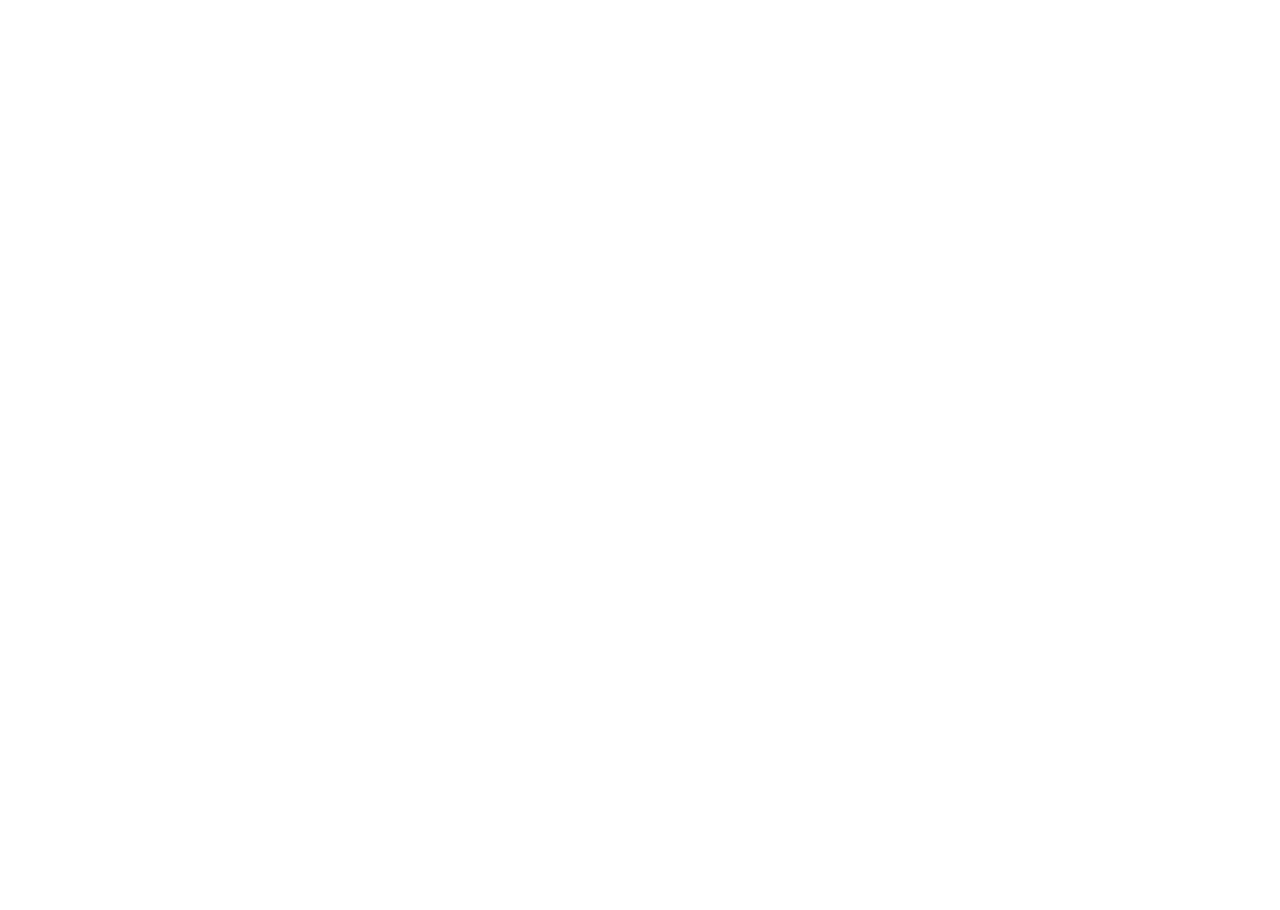
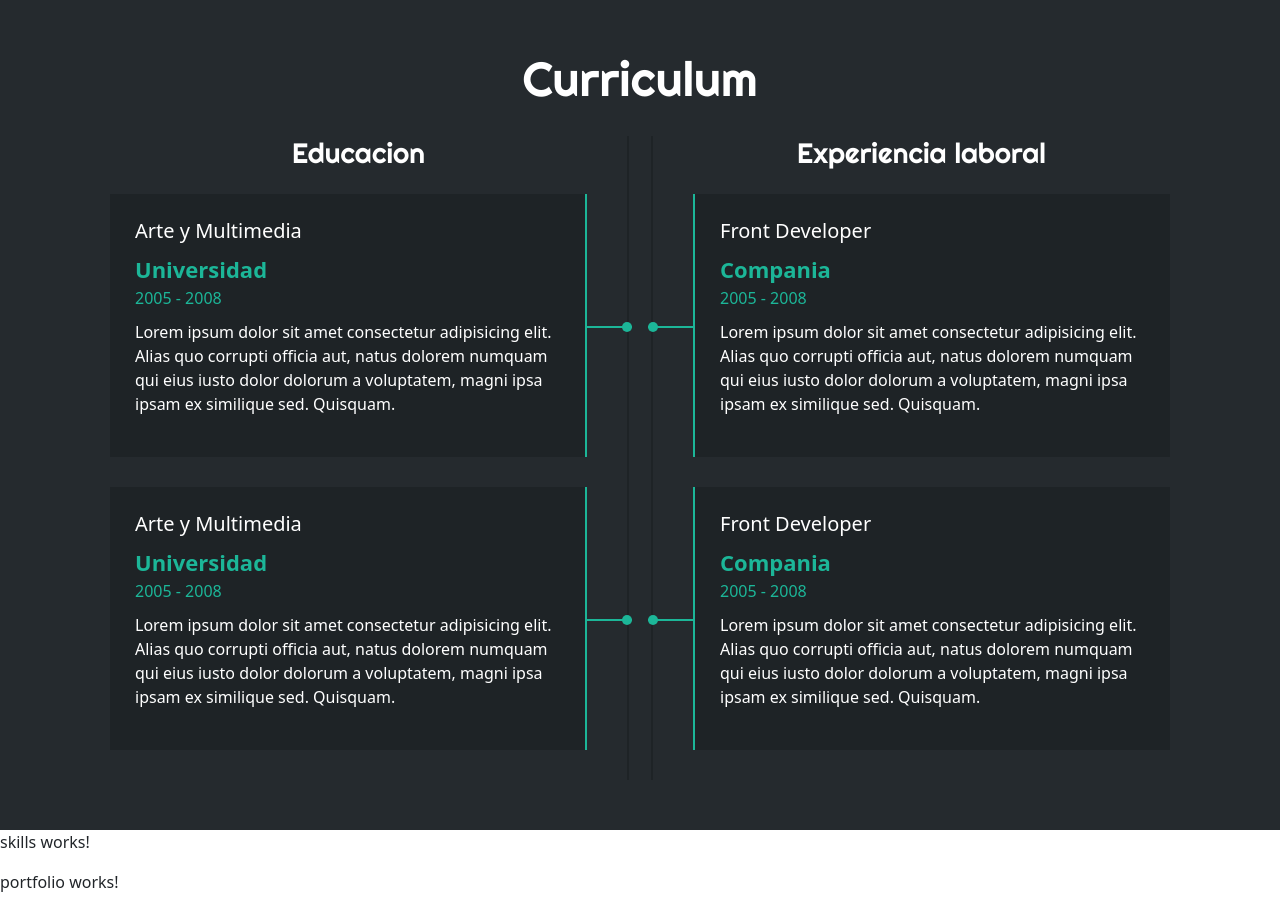
Before and after one commit to SamantaVCepeda/Portfolio-frontEnd, an Angular app in the folder frontend/: page / in a window 1280 px wide. Shown: the part 1320-2230 px from the top of the page. Before the commit the page ends 1298 px from the top, so only its background shows below. Built offline with nearby package versions, Linux system fonts and the light colour scheme.

Commit message:
Sección curriculum

```diff
--- a/frontend/src/app/app.component.html
+++ b/frontend/src/app/app.component.html
@@ -4,4 +4,3 @@
 <app-curriculum></app-curriculum>
 <app-skills></app-skills>
 <app-portfolio></app-portfolio>
-<app-contacto></app-contacto>
--- a/frontend/src/app/app.module.ts
+++ b/frontend/src/app/app.module.ts
@@ -8,7 +8,7 @@ import { SobreMiComponent } from './componentes/sobre-mi/sobre-mi.component';
 import { CurriculumComponent } from './componentes/curriculum/curriculum.component';
 import { SkillsComponent } from './componentes/skills/skills.component';
 import { PortfolioComponent } from './componentes/portfolio/portfolio.component';
-import { ContactoComponent } from './componentes/contacto/contacto.component';
+
 
 @NgModule({
   declarations: [
@@ -18,7 +18,6 @@ import { ContactoComponent } from './componentes/contacto/contacto.component';
     CurriculumComponent,
     SkillsComponent,
     PortfolioComponent,
-    ContactoComponent
   ],
   imports: [
     BrowserModule,
--- a/frontend/src/app/componentes/contacto/contacto.component.html
+++ /dev/null
@@ -1 +0,0 @@
-<p>contacto works!</p>
--- a/frontend/src/app/componentes/curriculum/curriculum.component.css
+++ b/frontend/src/app/componentes/curriculum/curriculum.component.css
@@ -0,0 +1,125 @@
+/* Curriculum */
+.curriculum {
+  background-color: #252A2E;
+  color: #fff;
+  padding: 50px 20px;
+}
+
+.curriculum .contenido-seccion {
+  max-width: 1100px;
+  margin: auto;
+}
+
+.curriculum h2 {
+  font-size: 48px;
+  font-family: 'Righteous';
+  text-align: center;
+  padding: 20px 0;
+}
+
+.curriculum .fila {
+  display: flex;
+  justify-content: space-between;
+}
+
+.curriculum .fila .columna {
+  width: 49%;
+  padding: 0 20px;
+}
+
+.curriculum .fila .columna h3 {
+  display: flex;
+  justify-content: center;
+  font-size: 28px;
+  font-family: 'Righteous';
+  margin-bottom: 25px;
+}
+
+.curriculum .fila .izquierda {
+  border-right: 2px solid #1e2326;
+}
+
+.curriculum .fila .derecha{
+  border-left: 2px solid #1e2326;
+}
+
+.curriculum .fila .item {
+  padding: 25px;
+  margin-bottom: 30px;
+  background-color: #1e2326;
+  position: relative;
+}
+
+.curriculum .fila .item h4 {
+  font-size: 20px;
+  margin-bottom: 10px;
+}
+
+.curriculum .fila .item .casa {
+  color: #1CB698;
+  font-size: 22px;
+  font-weight: bold;
+  display: block;
+}
+
+.curriculum .fila .item .fecha {
+  display: block;
+  color: #1CB698;
+  margin-bottom: 10px;
+}
+
+.curriculum .fila .item p {
+  line-height: 24px;
+}
+
+.curriculum .fila .izq {
+  border-right: 2px solid #1CB698;
+  margin-right: 20px;
+}
+
+.curriculum .fila .der {
+  border-left: 2px solid #1CB698;
+  margin-left: 20px;
+}
+
+.curriculum .fila .item .conectori {
+  height: 2px;
+  background-color: #1CB698;
+  width: 47px;
+  position: absolute;
+  top: 50%;
+  right: -47px;
+  z-index: 5;
+}
+
+.curriculum .fila .item .conectori .circuloi {
+  display: block;
+  height: 10px;
+  width: 10px;
+  border-radius: 50%;
+  background-color: #1CB698;
+  float: right;
+  position: relative;
+  bottom: 4px;
+}
+
+.curriculum .fila .item .conectord {
+  height: 2px;
+  background-color: #1CB698;
+  width: 47px;
+  position: absolute;
+  top: 50%;
+  left: -47px;
+  z-index: 5;
+}
+
+.curriculum .fila .item .conectord .circulod {
+  display: block;
+  height: 10px;
+  width: 10px;
+  border-radius: 50%;
+  background-color: #1CB698;
+  float: left;
+  position: relative;
+  bottom: 4px;
+}
--- a/frontend/src/app/componentes/curriculum/curriculum.component.html
+++ b/frontend/src/app/componentes/curriculum/curriculum.component.html
@@ -1 +1,66 @@
-<p>curriculum works!</p>
+<!-- Curriculum -->
+<section id="curriculum" class="curriculum">
+  <div class="contenido-seccion">
+    <h2>Curriculum</h2>
+    <div class="fila">
+      <div class="columna izquierda">
+        <h3>Educacion</h3>
+        <div class="item izq">
+          <h4>Arte y Multimedia</h4>
+          <span class="casa">Universidad</span>
+          <span class="fecha">2005 - 2008</span>
+          <p>Lorem ipsum dolor sit amet consectetur adipisicing elit.
+            Alias quo corrupti officia aut, natus dolorem numquam qui
+            eius iusto dolor dolorum a voluptatem, magni ipsa ipsam ex
+            similique sed. Quisquam.</p>
+            <div class="conectori">
+              <div class="circuloi">
+              </div>
+            </div>
+        </div>
+        <div class="item izq">
+          <h4>Arte y Multimedia</h4>
+          <span class="casa">Universidad</span>
+          <span class="fecha">2005 - 2008</span>
+          <p>Lorem ipsum dolor sit amet consectetur adipisicing elit.
+            Alias quo corrupti officia aut, natus dolorem numquam qui
+            eius iusto dolor dolorum a voluptatem, magni ipsa ipsam ex
+            similique sed. Quisquam.</p>
+            <div class="conectori">
+              <div class="circuloi">
+              </div>
+            </div>
+        </div>
+      </div>
+      <div class="columna derecha">
+        <h3>Experiencia laboral</h3>
+        <div class="item der">
+          <h4>Front Developer</h4>
+          <span class="casa">Compania</span>
+          <span class="fecha">2005 - 2008</span>
+          <p>Lorem ipsum dolor sit amet consectetur adipisicing elit.
+            Alias quo corrupti officia aut, natus dolorem numquam qui
+            eius iusto dolor dolorum a voluptatem, magni ipsa ipsam ex
+            similique sed. Quisquam.</p>
+            <div class="conectord">
+              <div class="circulod">
+              </div>
+            </div>
+        </div>
+        <div class="item der">
+          <h4>Front Developer</h4>
+          <span class="casa">Compania</span>
+          <span class="fecha">2005 - 2008</span>
+          <p>Lorem ipsum dolor sit amet consectetur adipisicing elit.
+            Alias quo corrupti officia aut, natus dolorem numquam qui
+            eius iusto dolor dolorum a voluptatem, magni ipsa ipsam ex
+            similique sed. Quisquam.</p>
+            <div class="conectord">
+              <div class="circulod">
+              </div>
+            </div>
+        </div>
+      </div>
+    </div>
+  </div>
+</section>
--- a/frontend/src/app/componentes/sobre-mi/sobre-mi.component.css
+++ b/frontend/src/app/componentes/sobre-mi/sobre-mi.component.css
@@ -5,6 +5,7 @@
   background-color: #1e2326;
   color: #fff;
   padding: 50px 20px;
+  height: 500px;
 }
 
 .sobremi .contenido-seccion {
@@ -36,7 +37,7 @@
   border: 2px solid #fff;
   width: fit-content;
   display: block;
-  margin: 20px auto;
+  margin: 100px auto;
   padding: 10px 22px;
   font-size: 16px;
   color: #fff;
--- a/frontend/src/app/componentes/sobre-mi/sobre-mi.component.html
+++ b/frontend/src/app/componentes/sobre-mi/sobre-mi.component.html
@@ -2,7 +2,13 @@
 <section id="sobremi" class="sobremi">
   <div class="contenido-seccion">
     <h2>Sobre mi</h2>
-    <P><span>Hola,soy Samanta Cepeda.</span>Lorem ipsum, dolor sit amet consectetur adipisicing elit. Facere officia exercitationem itaque voluptatum vero ipsam praesentium omnis reprehenderit quasi, molestias rem voluptates cupiditate ea enim nihil laboriosam impedit nisi quos.</P>
+    <P><span>Hola,soy Samanta Cepeda.</span>Lorem ipsum, dolor sit amet consectetur
+      adipisicing elit. Facere officia exercitationem itaque voluptatum vero ipsam
+      praesentium omnis reprehenderit quasi, molestias rem voluptates cupiditate ea
+      enim nihil laboriosam impedit nisi quos. Lorem ipsum, dolor sit amet consectetur
+      adipisicing elit. Numquam possimus consectetur, nesciunt quo optio adipisci corporis
+      repellendus tenetur officiis est deleniti non voluptatibus delectus corrupti assumenda,
+      molestias officia iste sit.</P>
   </div>
   <div>
     <button>
```
Also changed, not shown: frontend/src/app/componentes/contacto/contacto.component.ts (deleted, +0 -10 lines), frontend/src/app/componentes/contacto/contacto.component.css (deleted), 1 other file (tests, documents, lock files or other folders).
